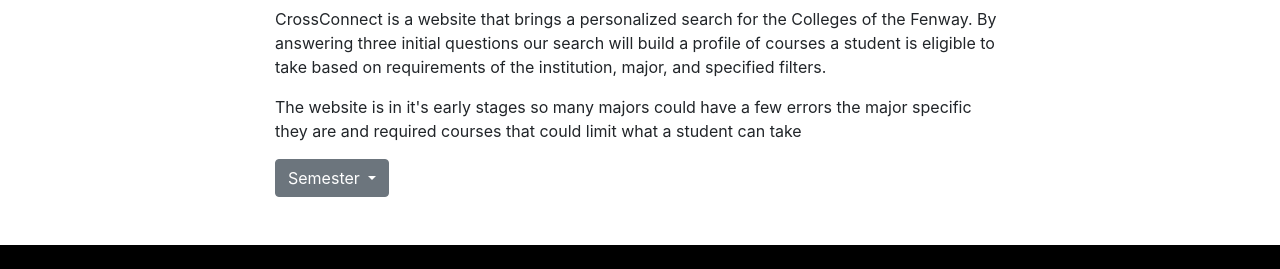
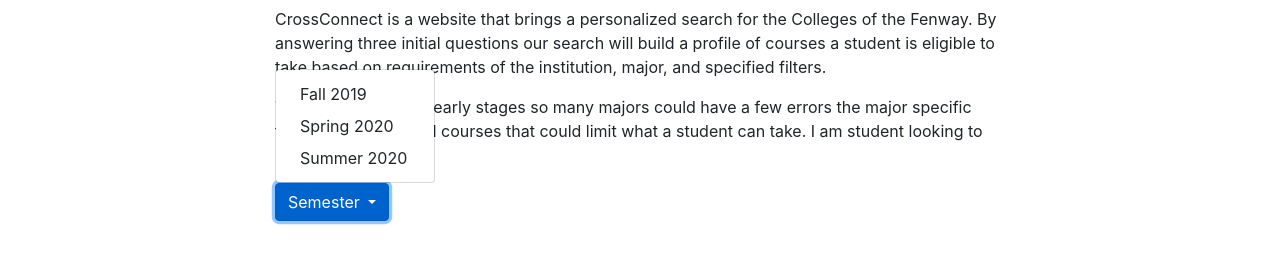
Before and after one commit to edgarromero1/SeniorProject, a PHP site: page / in a window 1280 px wide, after a click on "Semester". Shown: the part 732-1001 px from the top of the page. Before the commit the page ends 977 px from the top, so only its background shows below. Run offline with PHP 8.4, Linux system fonts and the light colour scheme.

Commit message:
Working DropDown

```diff
--- a/css/spicy.css
+++ b/css/spicy.css
@@ -23,7 +23,6 @@ header video {
 }
 
 header .container {
-  position: relative;
   z-index: 2;
 }
 
--- a/index.html
+++ b/index.html
@@ -2,18 +2,21 @@
 <html lang="en">
 
 	<head>
+ 		<!-- Required meta tags -->
+ 		<meta charset="utf-8">
+		<meta name="viewport" content="width=device-width, initial-scale=1, shrink-to-fit=no">
 
-		<meta charset="utf-8">
-   		<meta http-equiv="X-UA-Compatible" content="IE=edge">
-    	<meta name="viewport" content="width=device-width, initial-scale=1">
-   		 <!-- The above 3 meta tags *must* come first in the head; any other head content must come *after* these tags -->
+ 		<!-- Bootstrap CSS -->
+ 		<link rel="stylesheet" href="https://stackpath.bootstrapcdn.com/bootstrap/4.3.1/css/bootstrap.min.css" integrity="sha384-ggOyR0iXCbMQv3Xipma34MD+dH/1fQ784/j6cY/iJTQUOhcWr7x9JvoRxT2MZw1T" crossorigin="anonymous">
 
-		<title>Cross | Connect</title>
-
-		<link rel="stylesheet" href="https://stackpath.bootstrapcdn.com/bootstrap/4.3.1/css/bootstrap.min.css" integrity="sha384-ggOyR0iXCbMQv3Xipma34MD+dH/1fQ784/j6cY/iJTQUOhcWr7x9JvoRxT2MZw1T" crossorigin="anonymous">
+		<script src="https://ajax.googleapis.com/ajax/libs/jquery/3.4.1/jquery.min.js"></script>
+  		<script src="https://maxcdn.bootstrapcdn.com/bootstrap/3.4.0/js/bootstrap.min.js"></script>
+		<title>SPICY | Connect</title>
 
 
 		<link rel="stylesheet" type="text/css" href="css/spicy.css">
+		<script src="js/creative.js"></script>
+
 
 	</head>
 
@@ -46,22 +49,27 @@
     			<div class="row">
       				<div class="col-md-8 mx-auto">
         				<p>CrossConnect is a website that brings a personalized search for the Colleges of the Fenway. By answering three initial questions our search will build a profile of courses a student is eligible to take based on requirements of the institution, major, and specified filters.</p>
-        				<p>The website is in it's early stages so many majors could have a few errors the major specific they are and required courses that could limit what a student can take</p>
+        				<p>The website is in it's early stages so many majors could have a few errors the major specific they are and required courses that could limit what a student can take. I am student looking to register for
+						</p>
 
-        				<div class="dropdown">
-        					<button class="btn btn-secondary dropdown-toggle" type="button" id="dropdownMenuButton" data-toggle="dropdown" aria-haspopup="true" aria-expanded="false">
-        						Semester
-        					</button>
-  							<div class="dropdown-menu" aria-labelledby="dropdownMenuButton">
-   					    		<a class="dropdown-item" href="#">Fall 2019</a>
-    							<a class="dropdown-item" href="#">Spring 2020</a>
-    							<a class="dropdown-item" href="#">Summer 2020</a>
-  							</div>
+						<div class="dropdown">
+						<button class="btn btn-primary dropdown-toggle" type="button" data-toggle="dropdown">
+							Semester
+						<span class="caret"></span></button>
+						<div class="dropdown-menu">
+							<li><a class="dropdown-item" href="#">Fall 2019</a></li>
+							<li><a class="dropdown-item" href="#">Spring 2020</a></li>
+							<li><a class="dropdown-item" href="#">Summer 2020</a></li>
 						</div>
+						</button>
 
      				</div>
     			</div>
  			 </div>
 		</section>
+
+		<script src="https://code.jquery.com/jquery-3.3.1.slim.min.js" integrity="sha384-q8i/X+965DzO0rT7abK41JStQIAqVgRVzpbzo5smXKp4YfRvH+8abtTE1Pi6jizo" crossorigin="anonymous"></script>
+		<script src="https://cdnjs.cloudflare.com/ajax/libs/popper.js/1.14.7/umd/popper.min.js" integrity="sha384-UO2eT0CpHqdSJQ6hJty5KVphtPhzWj9WO1clHTMGa3JDZwrnQq4sF86dIHNDz0W1" crossorigin="anonymous"></script>
+		<script src="https://stackpath.bootstrapcdn.com/bootstrap/4.3.1/js/bootstrap.min.js" integrity="sha384-JjSmVgyd0p3pXB1rRibZUAYoIIy6OrQ6VrjIEaFf/nJGzIxFDsf4x0xIM+B07jRM" crossorigin="anonymous"></script>
 	</body>
 </html>
```
Also changed, not shown: js/creative.js (+1 -58 lines).
